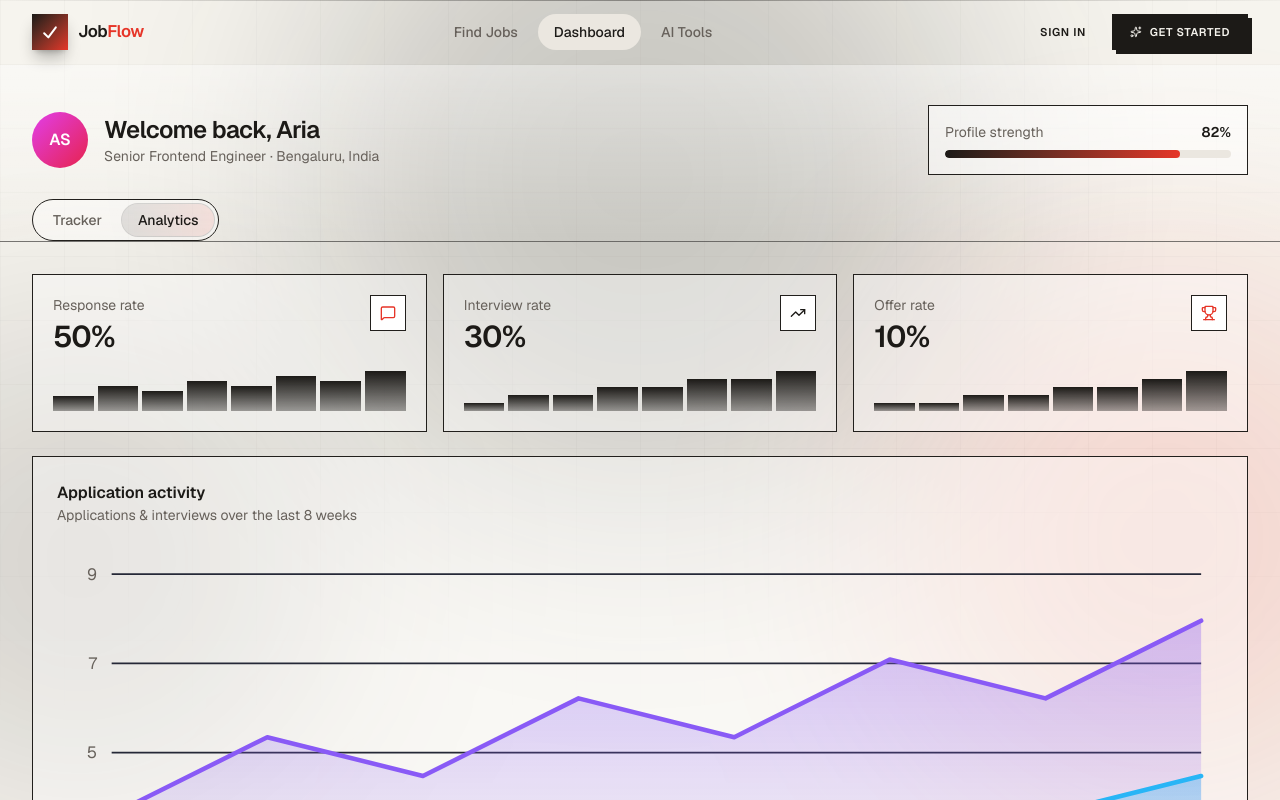
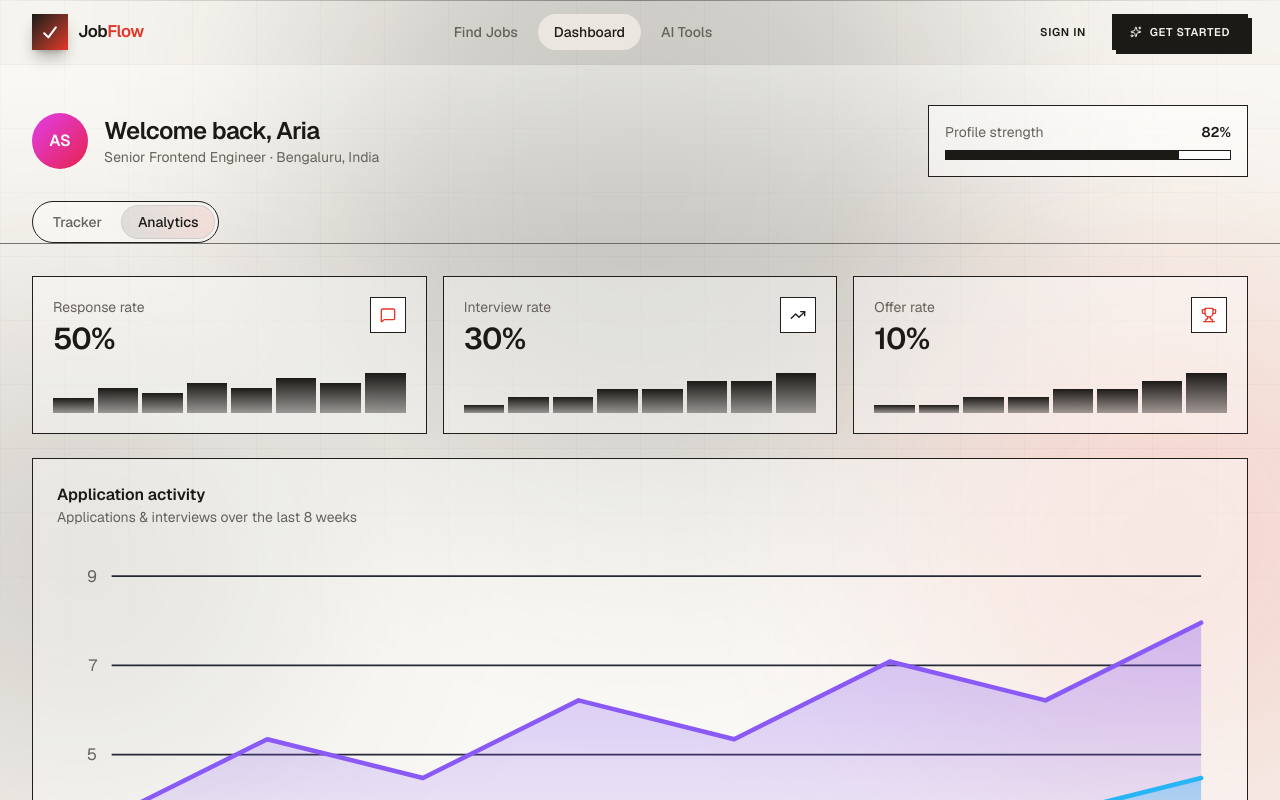
Before and after one commit to madhushigli1/jobflow-ai, a Next.js app in the folder jobflow-ai/: page /dashboard/analytics in a window 1280 px wide. Shown: the top 800 px of the page. Built offline with nearby package versions, Linux system fonts and the light colour scheme.

Commit message:
style(ui): bordered ink/red progress meter

```diff
--- a/jobflow-ai/src/shared/ui/progress.tsx
+++ b/jobflow-ai/src/shared/ui/progress.tsx
@@ -13,22 +13,17 @@ export function Progress({
   tone?: "brand" | "success" | "warning";
 }) {
   const pct = clamp(value, 0, 100);
-  const fill =
-    tone === "success"
-      ? "from-success to-success"
-      : tone === "warning"
-        ? "from-warning to-warning"
-        : "from-primary to-accent";
+  const fill = tone === "warning" ? "bg-muted-foreground" : tone === "success" ? "bg-accent" : "bg-foreground";
   return (
     <div
       role="progressbar"
       aria-valuenow={Math.round(pct)}
       aria-valuemin={0}
       aria-valuemax={100}
-      className={cn("h-2 w-full overflow-hidden rounded-full bg-muted", className)}
+      className={cn("h-2.5 w-full overflow-hidden border border-foreground bg-card", className)}
     >
       <div
-        className={cn("h-full rounded-full bg-gradient-to-r transition-[width] duration-700 ease-out", fill)}
+        className={cn("h-full transition-[width] duration-700 ease-out", fill)}
         style={{ width: `${pct}%` }}
       />
     </div>
```
